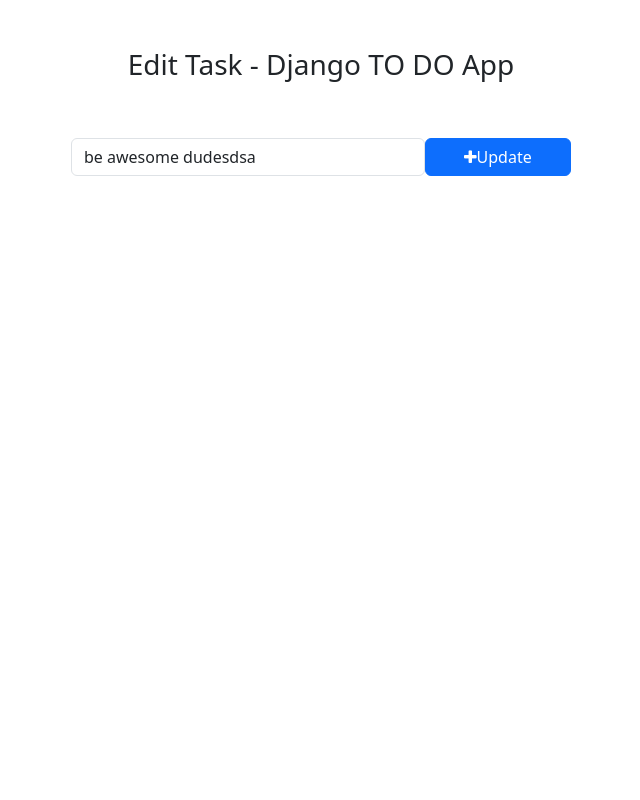
After one commit to MohammadSr1381/todo, a Django app: page /todo/edit/2/ in a window 1280 px wide. The commit adds this page. Shown: the whole page, without its empty margins (319-959 px from the left). Run offline with Django 4.2, Linux system fonts and the light colour scheme; data comes from the database, SQL or seed files in the repository; both versions use the stored data as it was after the commit.

Commit message:
todo app final

```diff
--- /dev/null
+++ b/templates/edit_task.html
@@ -0,0 +1,28 @@
+<html lang="en">
+<head>
+    <meta charset="UTF-8">
+    <meta http-equiv="X-UA-Compatible" content="IE=edge">
+    <meta name="viewport" content="width=device-width, initial-scale=1.0">
+    <title>Edit Task - Django TO DO App</title>
+        <!-- Bootstrap -->
+    <link href="https://cdn.jsdelivr.net/npm/bootstrap@5.3.0-alpha1/dist/css/bootstrap.min.css" rel="stylesheet" integrity="sha384-GLhlTQ8iRABdZLl6O3oVMWSktQOp6b7In1Zl3/Jr59b6EGGoI1aFkw7cmDA6j6gD" crossorigin="anonymous">
+    <script src="https://cdn.jsdelivr.net/npm/bootstrap@5.3.0-alpha1/dist/js/bootstrap.bundle.min.js" integrity="sha384-w76AqPfDkMBDXo30jS1Sgez6pr3x5MlQ1ZAGC+nuZB+EYdgRZgiwxhTBTkF7CXvN" crossorigin="anonymous"></script>
+    <!-- Font Awesome Icons -->
+    <link rel="stylesheet" href="https://cdnjs.cloudflare.com/ajax/libs/font-awesome/4.7.0/css/font-awesome.min.css">
+
+</head>
+<body>
+    <div class="container">
+        <h3 class="pt-5 pb-5 text-center">Edit Task - Django TO DO App</h3>
+        <form action="{%url 'edit_task' get_task.pk%}" method="post" style="width:500 ; margin : auto;">
+            {% csrf_token %}
+            <div class="form-group">
+                <span style="display: flex;">
+                    <input type="text" name="task" class="form-control" placeholder="Add a task" value="{{get_task.task}}">
+                    <button type="sub mit" class="btn btn-primary" style="width: 200px;"><i class="fa fa-plus"></i>Update</button>
+                </span>
+            </div>
+        </form>
+    </div>
+</body>
+</html>
--- a/todo/urls.py
+++ b/todo/urls.py
@@ -2,5 +2,8 @@ from django.urls import path
 from . import views
 
 urlpatterns = [
-    path('addTask/' , views.addTask , name='addTask')
+    path('addTask/' , views.addTask , name='addTask'),
+    path('mark_as_done/<int:pk>/' , views.mark_as_done , name='mark_as_done'),
+    path('edit/<int:pk>/', views.edit_task , name='edit_task'),
+    path('delete/<int:pk>' , views.delete_task , name='delete_task'),
 ]
--- a/todo/views.py
+++ b/todo/views.py
@@ -1,10 +1,37 @@
-from django.shortcuts import render
+from django.shortcuts import render , get_object_or_404
 from django.shortcuts import HttpResponse , redirect
 from .models import Task
 
 
-# Create your views here.
+
 def addTask(request):
     task = request.POST['task']
     Task.objects.create(task=task)
     return redirect('home')
+
+#for moving tasks from undone list to done
+def mark_as_done(request , pk):
+    task = get_object_or_404(Task,pk=pk)
+    task.is_completed = True
+    task.save()
+    return redirect('home')
+
+#for editing tasks
+def edit_task(request , pk):
+    get_task = get_object_or_404(Task , pk=pk)
+    if request.method == "POST":
+        new_task = request.POST['task']
+        get_task.task = new_task
+        get_task.save()
+        return redirect("home")
+    else :
+        context = {
+            'get_task' : get_task
+        }
+        return render(request,'edit_task.html' , context)
+
+#for deleting task from undone list
+def delete_task(request , pk):
+    task = get_object_or_404(Task , pk = pk)
+    task.delete()
+    return redirect('home')
--- a/todo_main/views.py
+++ b/todo_main/views.py
@@ -2,8 +2,10 @@ from django.shortcuts import render
 from todo.models import Task
 
 def home(request):
-    tasks = Task.objects.filter(is_completed = False).order_by('updated_at')
+    tasks = Task.objects.filter(is_completed = False).order_by('-updated_at')
+    completed_tasks = Task.objects.filter(is_completed = True).order_by('updated_at')
     context = {
         'tasks' : tasks,
+        'completed_tasks' : completed_tasks
     }
     return render(request,'home.html' , context)
```
Also changed, not shown: templates/home.html (+9 -4 lines), db.sqlite3.
